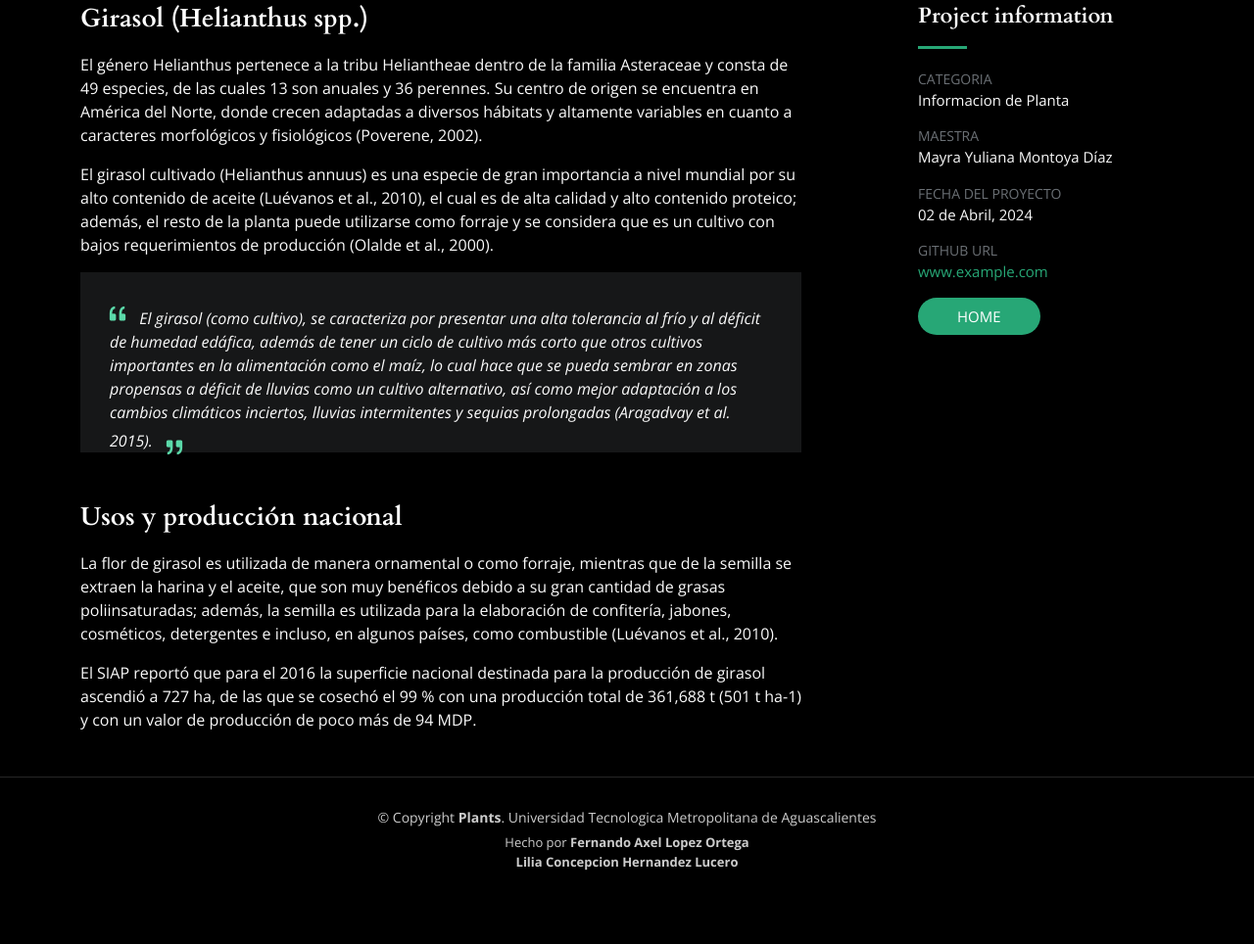
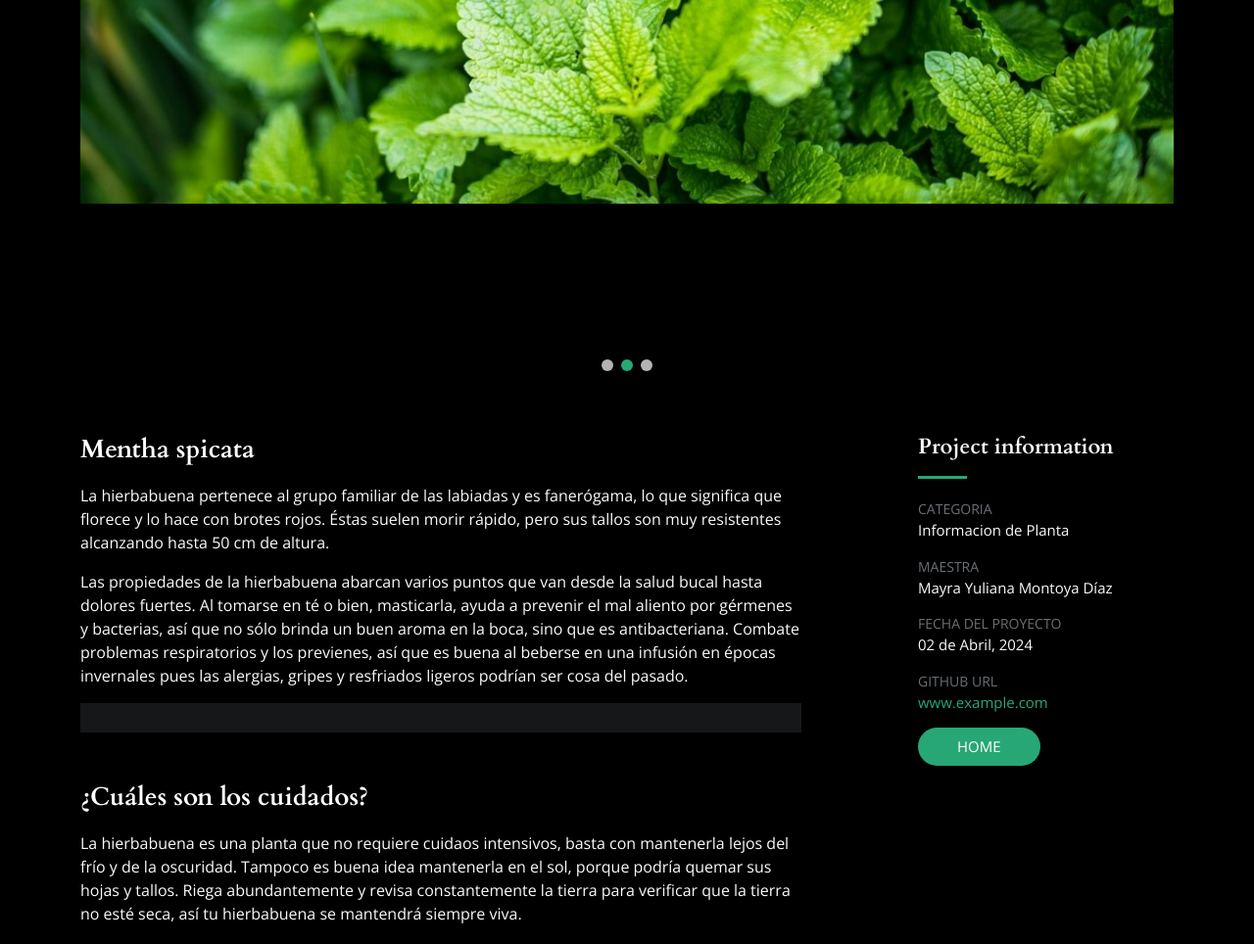
Before and after one commit to FernandoAxel/Proyecto_Plantas_QR_Host2, a plain HTML site: page gallery-single5.html in a window 1280 px wide. Shown: the part 978-1942 px from the top of the page at 98% size. Before the commit the page ends 1898 px from the top, so only its background shows below. Drawn offline with nearby package versions, Linux system fonts and the light colour scheme.

Commit message:
Hierbabuena

```diff
--- a/gallery-single5.html
+++ b/gallery-single5.html
@@ -65,7 +65,7 @@
       <div class="container position-relative">
         <div class="row d-flex justify-content-center">
           <div class="col-lg-6 text-center">
-            <h2>Girasol</h2>
+            <h2>Hierbabuena</h2>
 
           </div>
         </div>
@@ -81,13 +81,13 @@
             <div class="swiper-wrapper align-items-center">
 
               <div class="swiper-slide">
-                <img src="assets/img/gira3.jpg" alt="">
+                <img src="assets/img/Hierbabuena planta.webp" alt="">
               </div>
               <div class="swiper-slide">
-                <img src="assets/img/istockphoto-680776044-612x612.jpg" alt="">
+                <img src="assets/img/Hierbabuena1.jpg" alt="">
               </div>
               <div class="swiper-slide">
-                <img src="assets/img/campos-girasoles_98.webp" alt="">
+                <img src="assets/img/hierbabuena3.jpeg" alt="">
               </div>
 
 
@@ -103,31 +103,29 @@
 
           <div class="col-lg-8">
             <div class="portfolio-description">
-              <h2>Girasol (Helianthus spp.)</h2>
+              <h2>Mentha spicata</h2>
               <p>
-                El género Helianthus pertenece a la tribu Heliantheae dentro de la familia Asteraceae y consta de 49 especies, de las cuales 13 son anuales y 36 perennes. Su centro de origen se encuentra en América del Norte, donde crecen adaptadas a diversos hábitats y altamente variables en cuanto a caracteres morfológicos y fisiológicos (Poverene, 2002).
+                La hierbabuena pertenece al grupo familiar de las labiadas y es fanerógama, lo que significa que florece y lo hace con brotes rojos. Éstas suelen morir rápido, pero sus tallos son muy resistentes  alcanzando hasta 50 cm de altura.
               </p>
               <p>
-                El girasol cultivado (Helianthus annuus) es una especie de gran importancia a nivel mundial por su alto contenido de aceite (Luévanos et al., 2010), el cual es de alta calidad y alto contenido proteico; además, el resto de la planta puede utilizarse como forraje y se considera que es un cultivo con bajos requerimientos de producción (Olalde et al., 2000).
+                Las propiedades de la hierbabuena abarcan varios puntos que van desde la salud bucal hasta dolores fuertes. Al tomarse en té o bien, masticarla, ayuda a prevenir el mal aliento por gérmenes y bacterias, así que no sólo brinda un buen aroma en la boca, sino que es antibacteriana. Combate problemas respiratorios y los previenes, así que es buena al beberse en una infusión en épocas invernales pues las alergias, gripes y resfriados ligeros podrían ser cosa del pasado.
               </p>
 
               <div class="testimonial-item">
                 <p>
-                  <i class="bi bi-quote quote-icon-left"></i>
-                  El girasol (como cultivo), se caracteriza por presentar una alta tolerancia al frío y al déficit de humedad edáfica, además de tener un ciclo de cultivo más corto que otros cultivos importantes en la alimentación como el maíz, lo cual hace que se pueda sembrar en zonas propensas a déficit de lluvias como un cultivo alternativo, así como mejor adaptación a los cambios climáticos inciertos, lluvias intermitentes y sequias prolongadas (Aragadvay et al. 2015).
-                  <i class="bi bi-quote quote-icon-right"></i>
+
                 </p>
                 <div>
 
 
                 </div>
               </div>
-              <h2>Usos y producción nacional</h2>
+              <h2>¿Cuáles son los cuidados?</h2>
 
               <p>
-                La flor de girasol es utilizada de manera ornamental o como forraje, mientras que de la semilla se extraen la harina y el aceite, que son muy benéficos debido a su gran cantidad de grasas poliinsaturadas; además, la semilla es utilizada para la elaboración de confitería, jabones, cosméticos, detergentes e incluso, en algunos países, como combustible (Luévanos et al., 2010).
+                La hierbabuena es una planta que no requiere cuidaos intensivos, basta con mantenerla lejos del frío y de la oscuridad. Tampoco es buena idea mantenerla en el sol, porque podría quemar sus hojas y tallos. Riega abundantemente y revisa constantemente la tierra para verificar que la tierra no esté seca, así tu hierbabuena se mantendrá siempre viva.
                 <p>
-                  El SIAP reportó que para el 2016 la superficie nacional destinada para la producción de girasol ascendió a 727 ha, de las que se cosechó el 99 % con una producción total de 361,688 t (501 t ha-1) y con un valor de producción de poco más de 94 MDP.
+
               </p>
 
 
```
Also changed, not shown: assets/img/Hierbabuena planta.webp (added), assets/img/Hierbabuena1.jpg (added), assets/img/hierbabuena3.jpeg (added).
